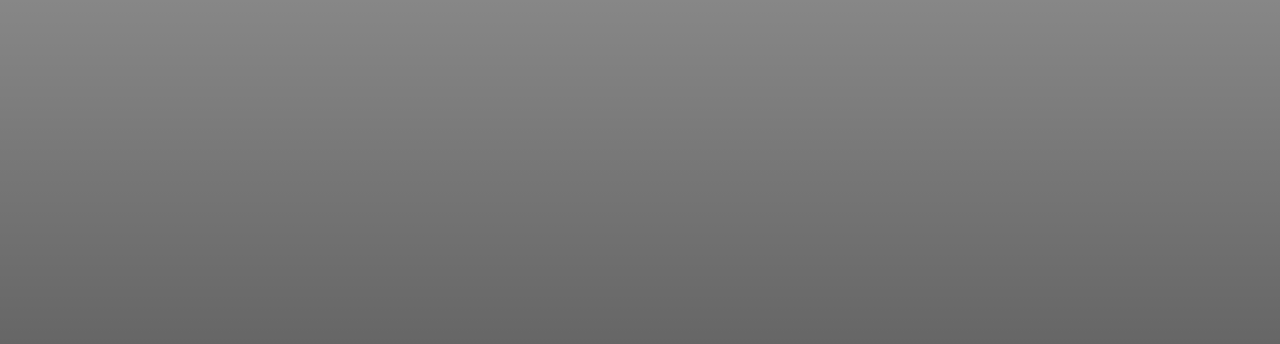
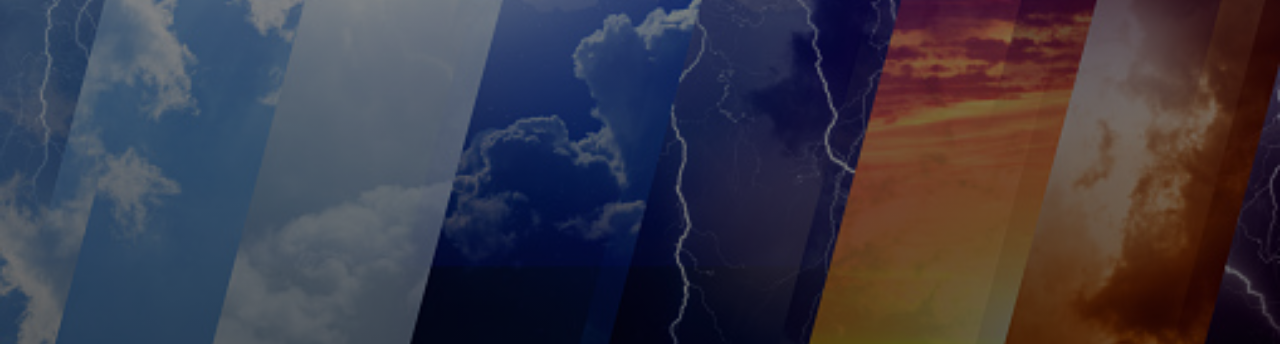
Before and after one commit to patrykmazurek66/weatherApp, a plain HTML site: page index.html in a window 1280 px wide. Shown: the part 456-800 px from the top of the page. Drawn offline with Linux system fonts and the light colour scheme.

Commit message:
fixed base bg

```diff
--- a/style.css
+++ b/style.css
@@ -5,7 +5,7 @@
 }
 body{
     font-family: Arial, Helvetica, sans-serif;
-    background-image: url('bg.jpg');
+    background-image: url('bgs/bg.jpg');
     background-size: cover;
     background-position: top center;
 }
```
